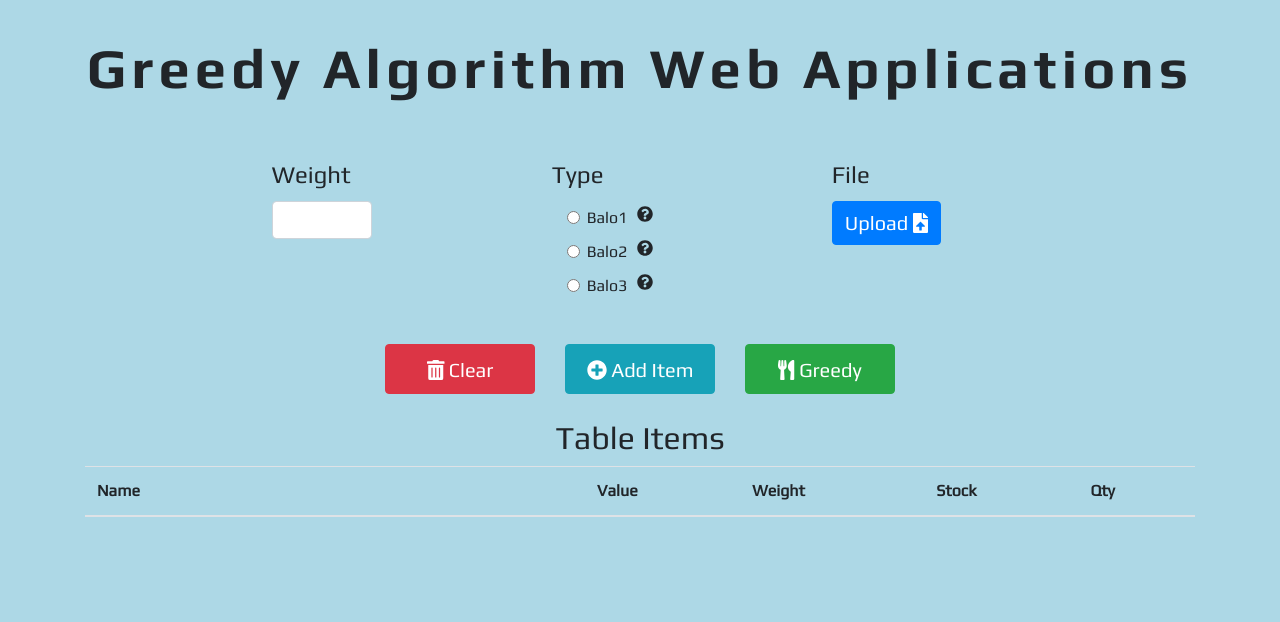
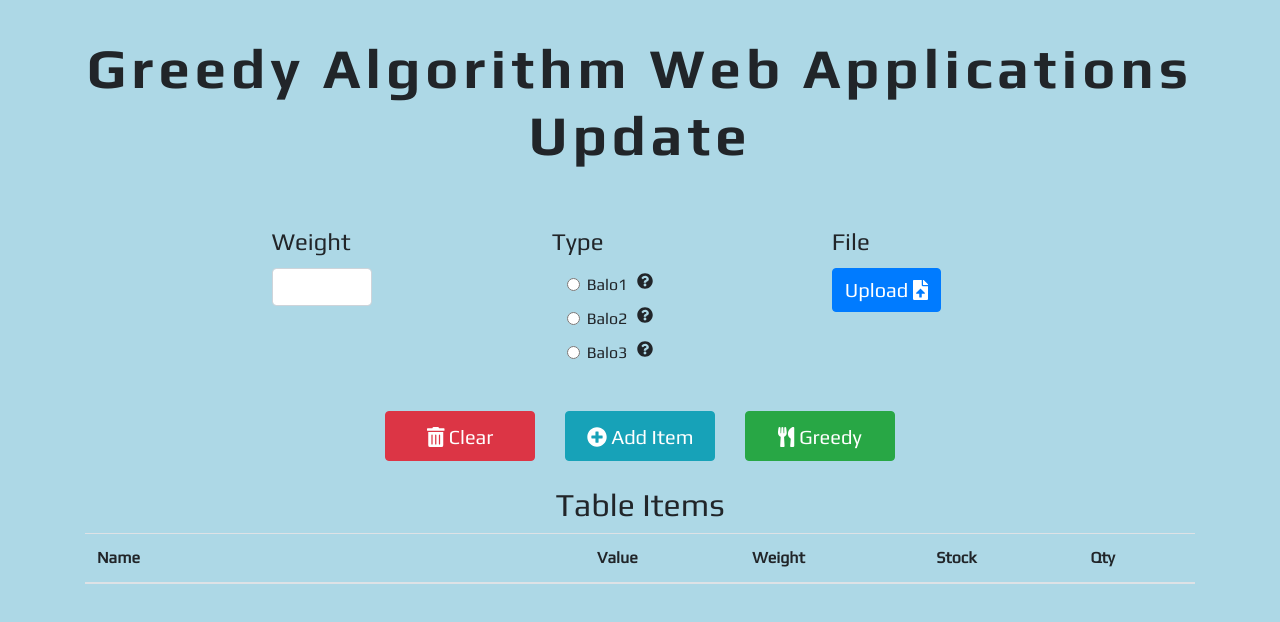
Before and after one commit to superden125/greedybag.sd, a React (Create React App) app: page / in a window 1280 px wide. Shown: the top 622 px of the page. Built offline with nearby package versions, Linux system fonts and the light colour scheme.

Commit message:
test update

```diff
--- a/src/components/Headers/index.js
+++ b/src/components/Headers/index.js
@@ -3,7 +3,7 @@ import React from "react";
 export default function index() {
   return (
     <header>
-      <h1 className="sd-header">Greedy Algorithm Web Applications</h1>
+      <h1 className="sd-header">Greedy Algorithm Web Applications Update</h1>
     </header>
   );
 }
```
